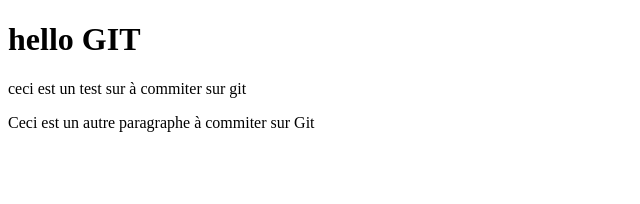
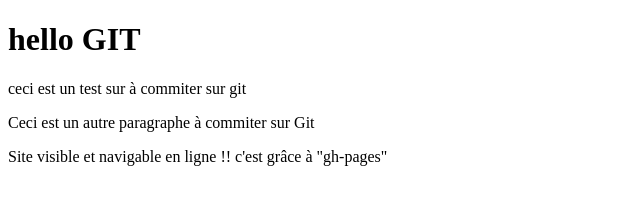
Before and after one commit to ThibaultRebuffet/testGit, a plain HTML site: page index.html in a window 1280 px wide. Shown: the whole page, without its empty margins (0-640 px from the left). Drawn offline with Linux system fonts and the light colour scheme.

Commit message:
mon 1er gh-pages
un site en ligne avec Github

```diff
--- a/index.html
+++ b/index.html
@@ -3,6 +3,7 @@
 <head>
     <meta charset="UTF-8">
     <title>test GIT</title>
+    <link rel="stylesheet" href="style.css" media="screen" title="no title" charset="utf-8">
 </head>
 <body>
   <h1>hello GIT</h1>
@@ -12,5 +13,9 @@
     <p>
       Ceci est un autre paragraphe à commiter sur Git
     </p>
+
+    <p>
+      Site visible et navigable en ligne !! c'est grâce à "gh-pages"
+    </p>
 </body>
 </html>
```
